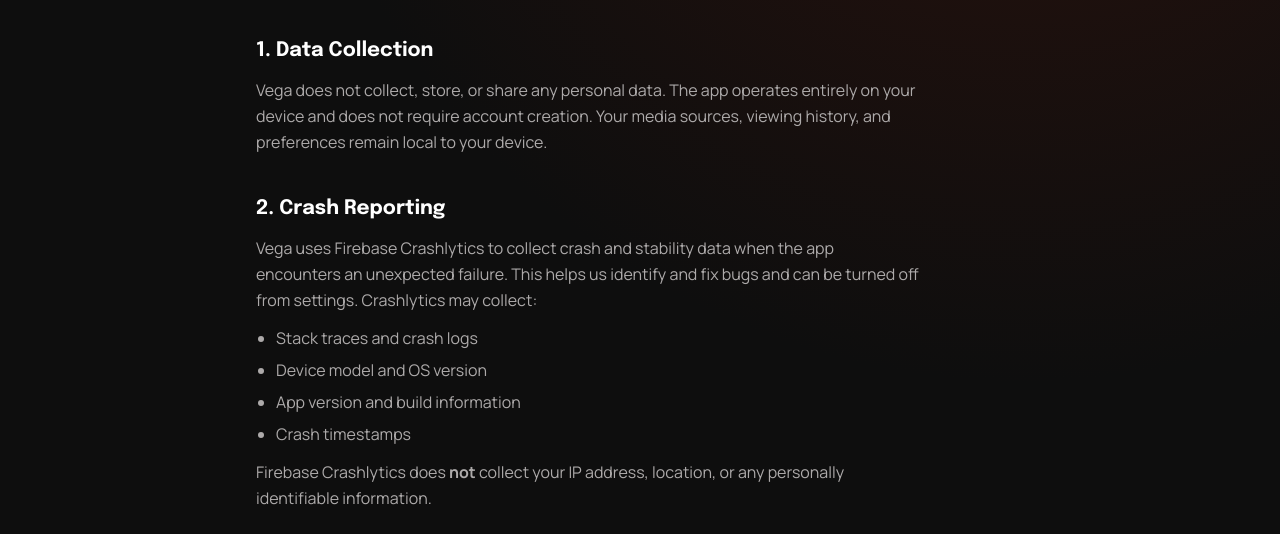
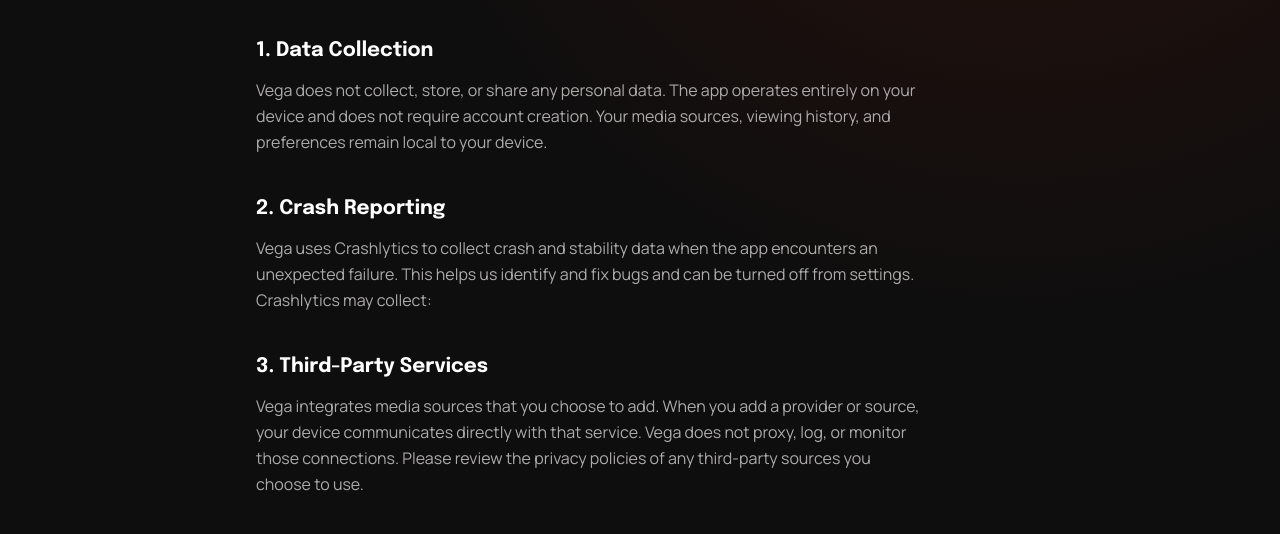
Before and after one commit to vega-org/vega-site, an Astro site: page /privacy in a window 1280 px wide. Shown: the part 220-754 px from the top of the page. Built offline with nearby package versions, Linux system fonts and the light colour scheme; Astro itself is replaced by a stand-in of ours; no server answers.

Commit message:
docs: update crash reporting privacy details

```diff
--- a/src/pages/privacy.astro
+++ b/src/pages/privacy.astro
@@ -52,20 +52,9 @@
             2. Crash Reporting
           </h2>
           <p class="mt-3">
-            Vega uses Firebase Crashlytics to collect crash and stability data
-            when the app encounters an unexpected failure. This helps us
-            identify and fix bugs and can be turned off from settings.
-            Crashlytics may collect:
-          </p>
-          <ul class="mt-3 ml-5 list-disc space-y-1.5">
-            <li>Stack traces and crash logs</li>
-            <li>Device model and OS version</li>
-            <li>App version and build information</li>
-            <li>Crash timestamps</li>
-          </ul>
-          <p class="mt-3">
-            Firebase Crashlytics does <strong>not</strong> collect your IP address,
-            location, or any personally identifiable information.
+            Vega uses Crashlytics to collect crash and stability data when the
+            app encounters an unexpected failure. This helps us identify and fix
+            bugs and can be turned off from settings. Crashlytics may collect:
           </p>
         </section>
 
```
